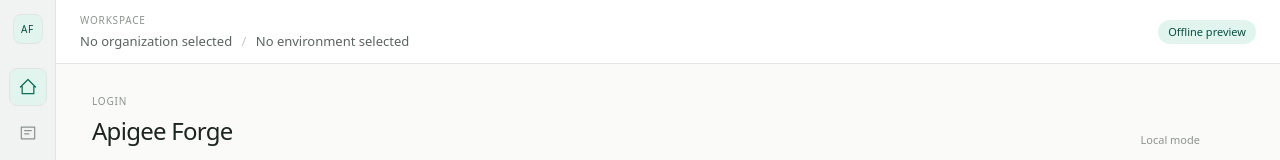
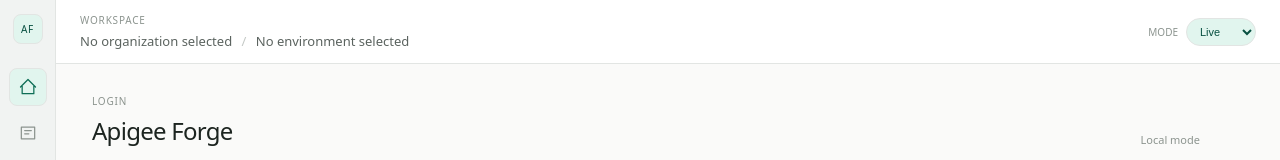
Before and after one commit to TheDevApprentice/apigee-forge, a Vue app in the folder gui/: page / in a window 1280 px wide. Shown: the top 160 px of the page. Built offline with nearby package versions, Linux system fonts and the light colour scheme.

Commit message:
feat(gui): add Demo Live mode selection flow

```diff
--- a/gui/src/App.vue
+++ b/gui/src/App.vue
@@ -1,6 +1,9 @@
 <script setup lang="ts">
 import { computed, onMounted, ref, watch } from 'vue'
+import { invoke } from '@tauri-apps/api/core'
 import { useAuth } from './composables/useAuth'
+import { useSession } from './composables/useSession'
+import type { AppMode, SessionDto } from './types/bridge'
 import { useOrganizations } from './composables/useOrganizations'
 import { useProxies } from './composables/useProxies'
 import { useTemplateEditor } from './composables/useTemplateEditor'
@@ -28,6 +31,8 @@ const activeView = ref('Dashboard')
 const selectedOrganization = ref('')
 const selectedEnvironment = ref('')
 const auth = useAuth()
+const appSession = useSession()
+const selectedMode = appSession.selectedMode
 const organizations = useOrganizations()
 const proxies = useProxies()
 const templateEditor = useTemplateEditor()
@@ -41,11 +46,27 @@ const organizationsError = organizations.error
 const proxyList = proxies.proxies
 const proxiesLoading = proxies.loading
 const proxiesError = proxies.error
-const isAuthenticated = computed(() => auth.context.value?.authenticated === true)
+const isDemo = computed(() => appSession.session.value?.mode === 'demo')
+const isAuthenticated = computed(() => isDemo.value || auth.context.value?.authenticated === true)
 
-onMounted(() => {
-  void auth.refresh()
+onMounted(async () => {
+  try {
+    appSession.apply(await invoke<SessionDto>('session_status'))
+  } catch {
+    appSession.selectedMode.value = 'cloud'
+  }
+  if (!isDemo.value) {
+    void auth.refresh()
+  }
 })
+
+async function changeMode(mode: AppMode) {
+  if (mode === 'demo' && auth.context.value?.authenticated) {
+    await auth.logout()
+  }
+  appSession.apply(await invoke<SessionDto>('set_app_mode', { mode }))
+  auth.context.value = null
+}
 
 watch(isAuthenticated, (authenticated) => {
   if (authenticated) {
@@ -117,7 +138,13 @@ void templateEditor
             {{ selectedEnvironment || 'No environment selected' }}
           </p>
         </div>
-        <BaseChip :label="isAuthenticated ? 'Connected' : 'Offline preview'" />
+        <label class="mode-switcher">
+          <span>Mode</span>
+          <select v-model="selectedMode" @change="changeMode(selectedMode as AppMode)">
+            <option value="cloud">Live</option>
+            <option value="demo">Demo</option>
+          </select>
+        </label>
       </header>
 
       <main class="main-content">
--- a/gui/src/style.css
+++ b/gui/src/style.css
@@ -158,6 +158,29 @@ button:focus-visible {
 .topbar__context span {
   padding: 0 6px;
   color: var(--connector);
+}
+
+.mode-switcher {
+  display: inline-flex;
+  align-items: center;
+  gap: 8px;
+  color: var(--text-muted);
+  font-size: 10px;
+  text-transform: uppercase;
+}
+
+.mode-switcher select {
+  padding: 6px 9px;
+  color: var(--accent-text);
+  background: var(--accent-bg);
+  border: 0.5px solid var(--border);
+  border-radius: 20px;
+  font-size: 11px;
+}
+
+.mode-switcher select:focus-visible {
+  outline: 2px solid var(--accent-active);
+  outline-offset: 2px;
 }
 
 .base-chip {
```
Also changed, not shown: 2 other files (tests, documents, lock files or other folders).
